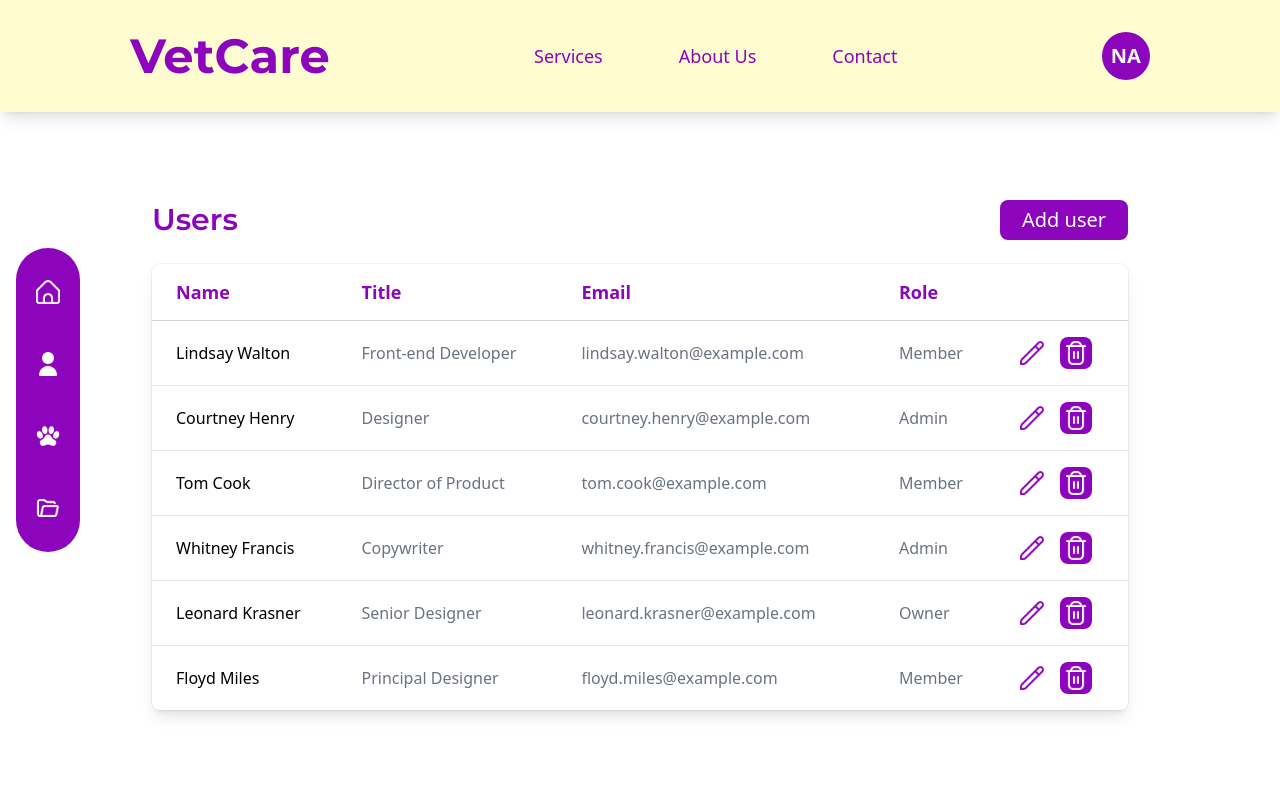
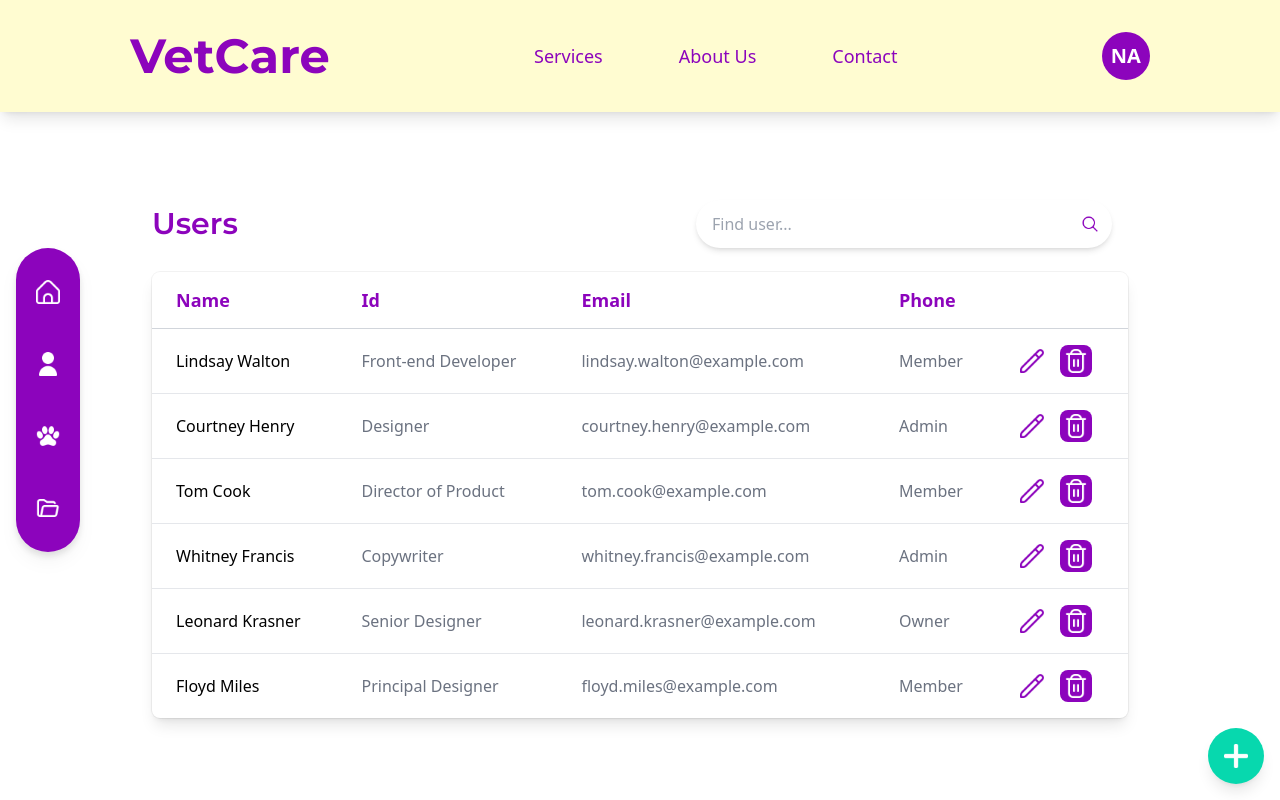
Before and after one commit to Jhon-Develop/VetCare-FrontEnd, a React (Create React App) app: page /admin-pets in a window 1280 px wide. Built offline with nearby package versions, Linux system fonts and the light colour scheme.

Commit message:
fix: add input to search for users and button to add a new user

```diff
--- a/src/components/Administrator/AdministratorPets.jsx
+++ b/src/components/Administrator/AdministratorPets.jsx
@@ -5,6 +5,8 @@ import Pet from '../../assets/Images/footprint-white.png';
 import File from '../../assets/Images/folder-white.png';
 import Trash from '../../assets/Images/delete.png';
 import Edit from '../../assets/Images/edit.png';
+import plus from '../../assets/Images/plus-white.png';
+import Glass from '../../assets/Images/glass.png';
 import Header from '../../components/Nav/Nav.jsx';
 
 const AdministratorPets = () => {
@@ -19,12 +21,16 @@ const AdministratorPets = () => {
 
     ]
 
+    const handleSignUp = () => {
+        window.location.href = '/register';
+    };
+
     return (
         <div className=" h-screen w-full relative min-h-screen">
             <Header />
 
             {/* Sidebar */}
-            <div className="absolute left-4 top-1/2 -translate-y-1/2 bg-cPurple w-16 rounded-full flex flex-col items-center py-6 space-y-8">
+            <div className="absolute fixed left-4 top-1/2 -translate-y-1/2 bg-cPurple w-16 rounded-full flex flex-col items-center py-6 space-y-8 drop-shadow-lg">
                 <button className='hover:bg-[#A03ACF] rounded-full w-10 h-10 flex justify-center items-center'>
                     <img src={Home} alt="Home" className="text-white w-6 h-6" />
                 </button>
@@ -43,19 +49,28 @@ const AdministratorPets = () => {
             <main className="p-4">
                 <div className="p-8 w-5/6 mx-auto">
                     <div className="flex justify-between items-center mb-6">
-                        <div>
-                            <h1 className="text-3xl font-MontserratSemibold text-cPurple">Users</h1>
+                        <h1 className="text-3xl font-MontserratSemibold text-cPurple">Users</h1>
+                            <div className="w-full max-w-md px-4">
+                                <div className="relative">
+                                    <input
+                                        type="text"
+                                        placeholder="Find user..."
+                                        className="w-full py-3 pl-4 pr-10 text-gray-700 bg-white border-none rounded-full shadow-md focus:outline-none focus:ring-2 focus:ring-cPurple"
+                                    />
+                                    <div className="absolute inset-y-0 right-0 flex items-center pr-3 pointer-events-none">
+                                        <img src={Glass} alt="Search" className="h-5 w-5 text-gray-400" />
+                                    </div>
+                                </div>
                         </div>
-                        <button className="bg-cPurple hover:bg-[#A03ACF] text-white w-32 h-10 rounded-lg md:text-xl font-MontserratLight">Add user</button>
                     </div>
                     <div className=" shadow-lg ring-1 ring-cBlack/5 sm:rounded-lg">
                         <table className="min-w-full divide-y divide-gray-300">
                             <thead>
                                 <tr>
                                     <th className="py-3.5 pl-4 pr-3 text-left text-lg font-semibold text-cPurple sm:pl-6">Name</th>
-                                    <th className="px-3 py-3.5 text-left text-lg font-semibold text-cPurple">Title</th>
+                                    <th className="px-3 py-3.5 text-left text-lg font-semibold text-cPurple">Id</th>
                                     <th className="px-3 py-3.5 text-left text-lg font-semibold text-cPurple">Email</th>
-                                    <th className="px-3 py-3.5 text-left text-lg font-semibold text-cPurple">Role</th>
+                                    <th className="px-3 py-3.5 text-left text-lg font-semibold text-cPurple">Phone</th>
                                     <th className="relative py-3.5 pl-3 pr-4 sm:pr-6">
                                         <span className="sr-only">Edit</span>
                                     </th>
@@ -69,13 +84,20 @@ const AdministratorPets = () => {
                                         <td className="whitespace-nowrap px-3 py-4 text-base text-gray-500">{user.email}</td>
                                         <td className="whitespace-nowrap px-3 py-4 text-base text-gray-500">{user.role}</td>
                                         <td className="relative py-4 pl-3 pr-4 flex justify-center items-center sm:pr-6 space-x-4">
-                                            <button ><img className='w-6 h-6 ' src={Edit} alt="Editar" /></button>
+                                            <button><img className='w-6 h-6 ' src={Edit} alt="Editar" /></button>
                                             <button className='bg-cPurple w-8 h-8 flex justify-center items-center rounded-lg'><img className='w-6 h-6 ' src={Trash} alt="Eliminar" /></button>
                                         </td>
                                     </tr>
                                 ))}
                             </tbody>
                         </table>
+
+                    </div>
+                    <div className='relative'>
+                        <button
+                            onClick={handleSignUp}
+                            className="fixed bottom-4 right-4 bg-cGreen text-white px-4 py-2 rounded-full shadow-lg hover:bg w-14 h-14 flex justify-center items-center"><img src={plus} alt="Add user" />
+                        </button>
                     </div>
                 </div>
             </main>
```
Also changed, not shown: src/assets/Images/glass.png (added), src/assets/Images/plus-white.png.
